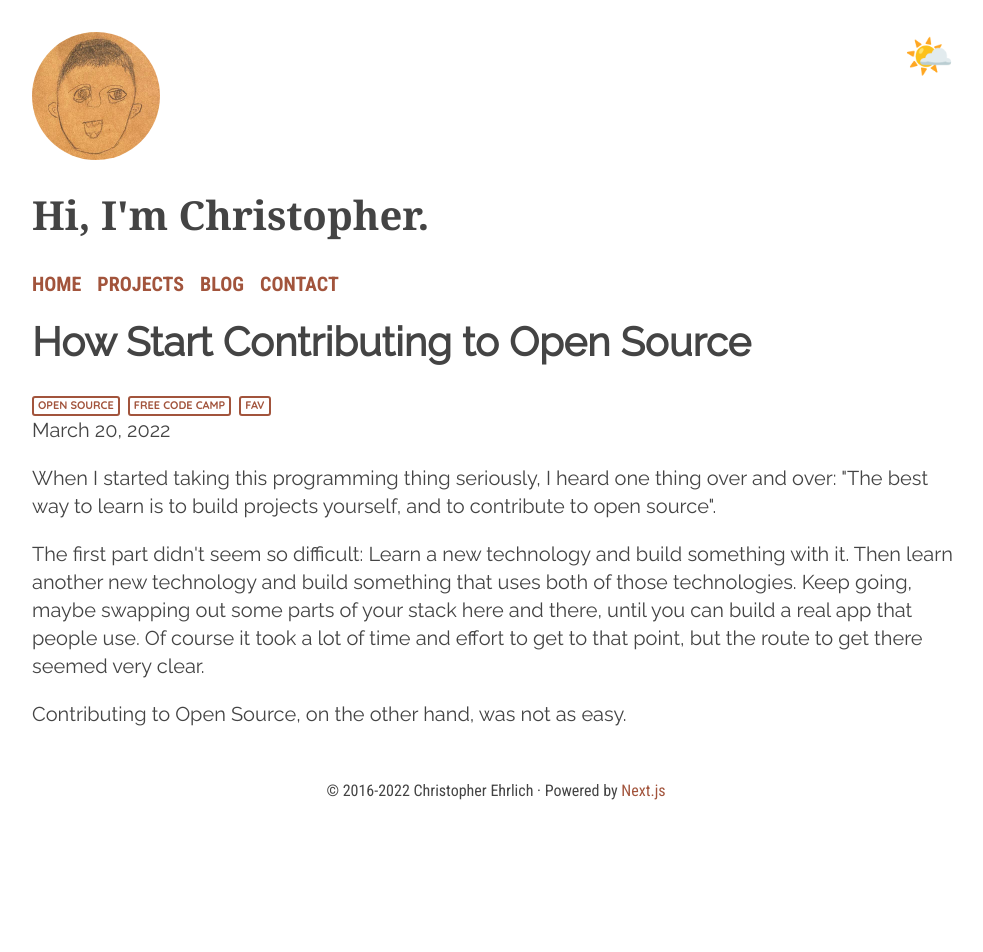
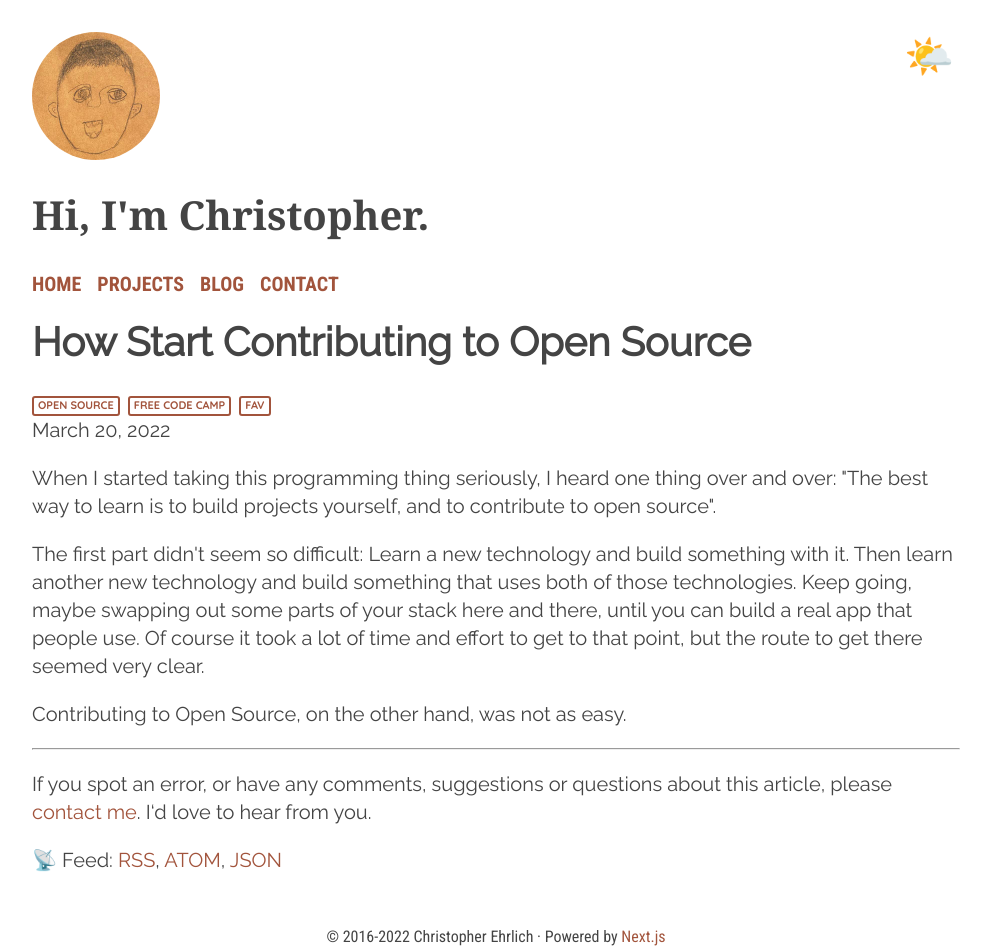
Before and after one commit to c-ehrlich/personal-site, a Next.js app: page /blog/contributing-to-oss in a window 1280 px wide. Shown: the top 952 px of the page, without its empty margins (144-1127 px from the left). Before the commit the page ends 818 px from the top, so only its background shows below. Built offline with nearby package versions, Linux system fonts and the light colour scheme.

Commit message:
Create page transition animation

```diff
--- a/components/PageSectionContainer.tsx
+++ b/components/PageSectionContainer.tsx
@@ -1,21 +1,25 @@
 import { ReactChild } from 'react';
-import styled from 'styled-components';
 import { motion } from 'framer-motion';
-import { springInAnimate, springInInitial, springInTransition } from '../motion/springIn';
 
-const StyledPageSectionContainer = styled(motion.div)`
-  /* color: green; */
-`;
+const variants = {
+  hidden: { opacity: 0, x: 0, y: 100 },
+  enter: { opacity: 1, x: 0, y: 0 },
+};
 
-const PageSectionContainer = ({ children }: { children: ReactChild | ReactChild[] }) => {
+const PageSectionContainer = ({
+  children,
+}: {
+  children: ReactChild | ReactChild[];
+}) => {
   return (
-    <StyledPageSectionContainer
-      initial={springInInitial}
-      animate={springInAnimate}
-      transition={springInTransition}
+    <motion.main
+      initial='hidden'
+      animate='enter'
+      variants={variants}
+      transition={{ type: 'linear', duration: 0.17 }}
     >
       {children}
-    </StyledPageSectionContainer>
+    </motion.main>
   );
 };
 
--- a/pages/_app.tsx
+++ b/pages/_app.tsx
@@ -1,7 +1,7 @@
 import type { AppProps } from 'next/app';
 import Link from 'next/link';
 import Image from 'next/image';
-import { AnimateSharedLayout } from 'framer-motion';
+import { AnimatePresence, AnimateSharedLayout } from 'framer-motion';
 import styled, { ThemeProvider } from 'styled-components';
 import { GlobalStyles } from '../components/globalStyles';
 import { lightTheme, darkTheme } from '../components/Theme';
@@ -52,7 +52,9 @@ function MyApp({ Component, pageProps }: AppProps) {
                   </Link>
                 </NavLinks>
               </StyledHeader>
-              <Component {...pageProps} />
+              <AnimatePresence exitBeforeEnter initial={false} onExitComplete={() => window.scrollTo(0, 0)}>
+                <Component {...pageProps} />
+              </AnimatePresence>
             </div>
 
             <Footer>
@@ -117,7 +119,7 @@ const NavLink = styled.a`
   font-family: 'Roboto Condensed';
   font-weight: 700;
   text-transform: uppercase;
-`
+`;
 
 const SpacedFlexRow = styled.div`
   display: flex;
--- a/pages/blog.tsx
+++ b/pages/blog.tsx
@@ -14,7 +14,7 @@ const Blog = ({ posts }: { posts: BlogPostsListItem[] }) => {
         I come across and how I solved them. I&lsquo;ll occassionally also write
         about my personal experiences of making progress as a developer, and thoughts about how my experiences as a developer overlap with my previous experiences as a designer and teacher.
       </p>
-      <p>These posts range from quick mind dumps to more time intensive posts, so I've collected a few <Link href="/blog/tag/fav"><a>favourites</a></Link>.</p>
+      <p>These posts range from quick mind dumps to more time intensive posts, so I&apos;ve collected a few <Link href="/blog/tag/fav"><a>favourites</a></Link>.</p>
       <p>
         If you spot an error, or have any comments, suggestions or questions
         about what I&lsquo;ve written, please <Link href="/contact"><a>contact me</a></Link>. I&lsquo;d
--- a/pages/blog/[slug].tsx
+++ b/pages/blog/[slug].tsx
@@ -9,11 +9,14 @@ import { BlogPostProps } from '../../types';
 import { getFiles, getPostBySlug } from '../../lib/blogUtils';
 import React from 'react';
 import { Params } from 'next/dist/server/router';
+import Link from 'next/link';
+import PageSectionContainer from '../../components/PageSectionContainer';
 
 const BlogPost = ({ frontMatter, markdownBody }: BlogPostProps) => {
   if (!frontMatter) return <></>;
 
   return (
+    <PageSectionContainer>
       <BlogLayout frontMatter={frontMatter}>
         <ReactMarkdown
           children={markdownBody}
@@ -37,6 +40,30 @@ const BlogPost = ({ frontMatter, markdownBody }: BlogPostProps) => {
           }}
         />
       </BlogLayout>
+      <hr />
+      <p>
+        If you spot an error, or have any comments, suggestions or questions
+        about this article, please{' '}
+        <Link href='/contact'>
+          <a>contact me</a>
+        </Link>
+        . I‘d love to hear from you.
+      </p>
+      <p>
+        📡 Feed:{' '}
+        <Link href='/rss/feed.xml'>
+          <a>RSS</a>
+        </Link>
+        ,{' '}
+        <Link href='/rss/atom.xml'>
+          <a>ATOM</a>
+        </Link>
+        ,{' '}
+        <Link href='/rss/feed.json'>
+          <a>JSON</a>
+        </Link>
+      </p>
+    </PageSectionContainer>
   );
 };
 
--- a/pages/blog/tag/[tag].tsx
+++ b/pages/blog/tag/[tag].tsx
@@ -1,5 +1,6 @@
 import { Params } from 'next/dist/server/router';
 import BlogPosts from '../../../components/BlogPosts';
+import PageSectionContainer from '../../../components/PageSectionContainer';
 import {
   getAllPostsWithFrontMatter,
   getAllPostsWithTag,
@@ -14,10 +15,10 @@ const TaggedPostsList = ({
   tag: string;
 }) => {
   return (
-    <>
+    <PageSectionContainer>
       <h2>Posts tagged with &quot;{tag}&quot;</h2>
       <BlogPosts posts={posts} />
-    </>
+    </PageSectionContainer>
   );
 };
 
```
Also changed, not shown: motion/TransformProperties.ts (deleted, +0 -27 lines), motion/springIn.ts (deleted, +0 -8 lines). Lines whose indentation alone changed are shown as unchanged.
